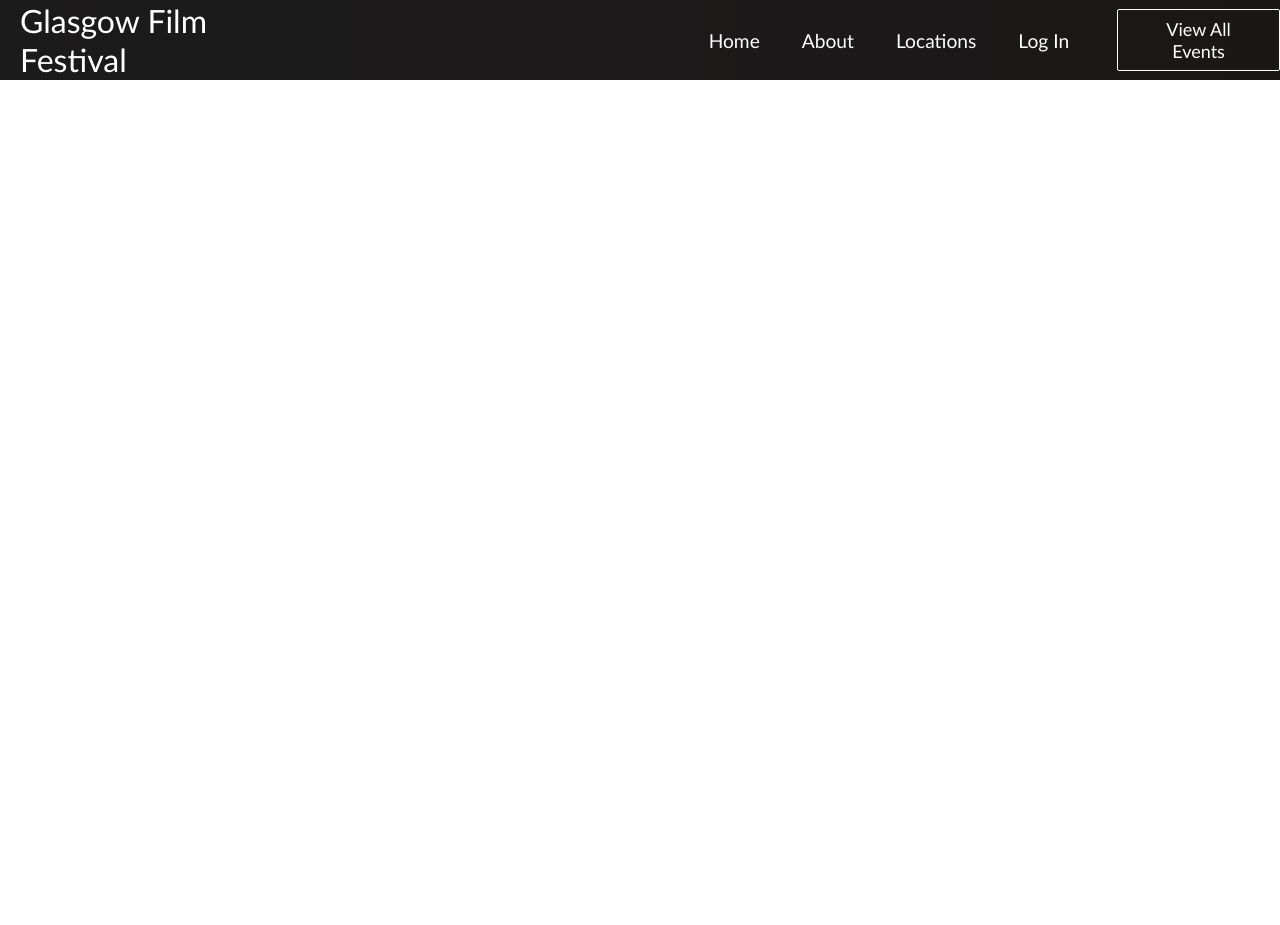
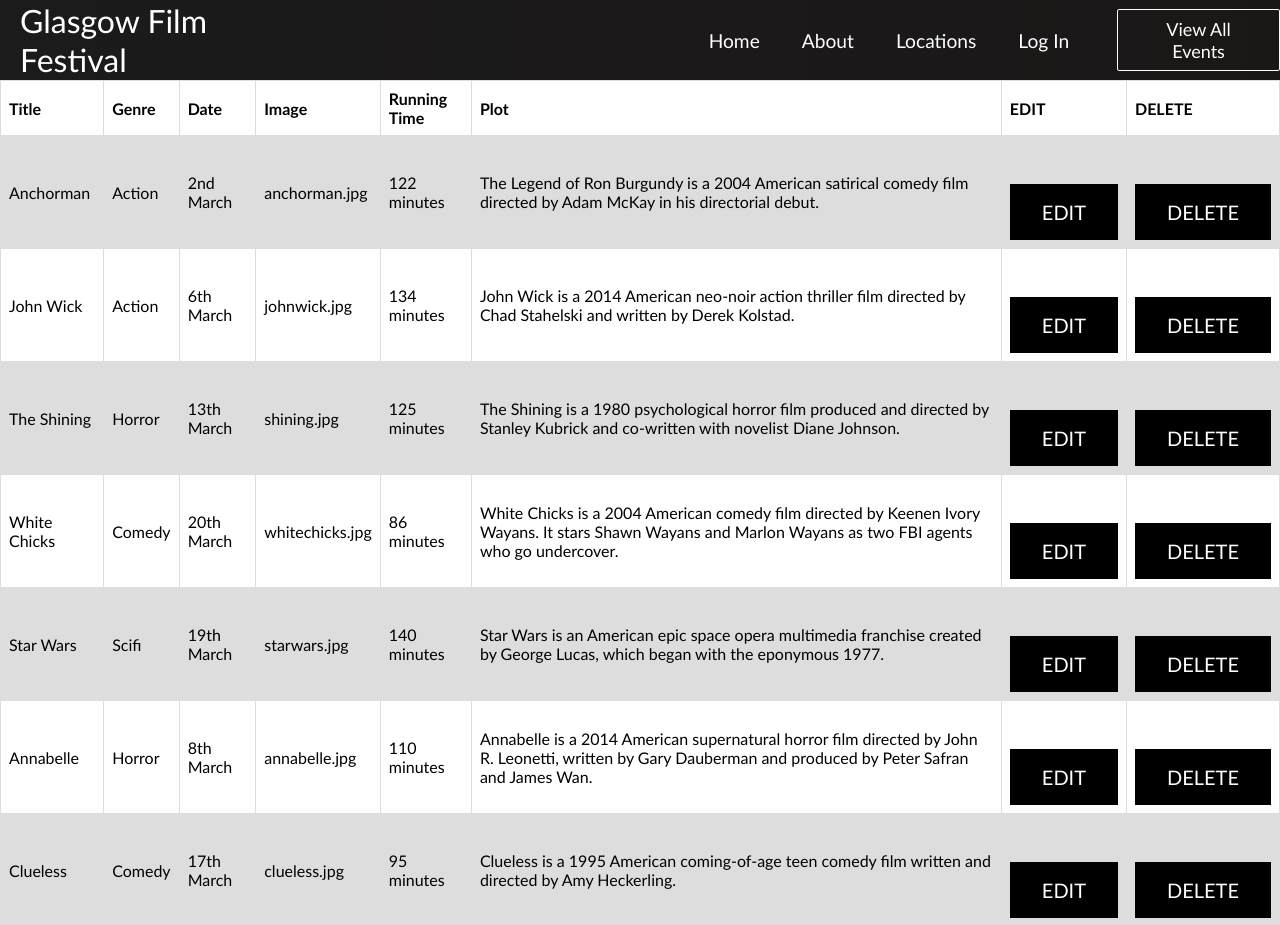
Before and after one commit to ionasloan/projectIT, a React (Create React App) app in the folder project/: page /adminmanage in a window 1280 px wide. Shown: the top 925 px of the page. Before the commit the page ends 800 px from the top, so only its background shows below. Built offline with nearby package versions, Linux system fonts and the light colour scheme.

Commit message:
modified:   project/src/App.js 	new file:   project/src/components/manage.css 	modified:   project/src/components/manageevents.js 	modified:   project/src/components/pages/adminmanage.js

```diff
--- a/project/src/App.js
+++ b/project/src/App.js
@@ -8,6 +8,7 @@
 import About from './components/pages/about';
 import Login from './components/pages/login';
 import Admin from './components/pages/adminevents';
+import Manage from './components/pages/adminmanage';
 
 function App() {
   return (
@@ -21,6 +22,7 @@
             <Route path='/about' element={<About />}/>
             <Route path='/login' element={<Login/>}/>
             <Route path='/adminevents' element={<Admin/>}/>
+            <Route path='/adminmanage' element={<Manage/>}/>
         </Routes>
     </Router>
     </>
--- /dev/null
+++ b/project/src/components/manage.css
@@ -0,0 +1,15 @@
+table {
+    font-family: arial, sans-serif;
+    border-collapse: collapse;
+    width: 100%;
+  }
+
+  td, th {
+    border: 1px solid #dddddd;
+    text-align: left;
+    padding: 8px;
+  }
+
+  tr:nth-child(even) {
+    background-color: #dddddd;
+  }
--- a/project/src/components/manageevents.js
+++ b/project/src/components/manageevents.js
@@ -1,32 +1,110 @@
 import React from 'react';
-import './about.css';
+import './manage.css';
 
 function ManageEvents() {
   return (
-    <div class="about">
-        <h1>About</h1>
-        <div class="image">
-            <img src="./images/gff.jpg" alt="gff"/>
-        </div>
+    <table>
+  <tr>
+    <th>Title</th>
+    <th>Genre</th>
+    <th>Date</th>
+    <th>Image</th>
+    <th>Running Time</th>
+    <th>Plot</th>
+    <th>EDIT</th>
+    <th>DELETE</th>
+  </tr>
 
-        <h2>Glasgow is one of the friendliest film festivals on the planet with a wide-ranging programme
-            that celebrates every corner of world cinema and provides a fantastic showcase for the best of
-            Scottish film. The 2023 edition will take place from the 2nd tothe 23rd March from
-            our beloved Glasgow Film Theatre, at selected venues across the city, our online player
-            Glasgow Film At Home (GFAH), and in cinema venues across the UK.</h2>
+  <tr>
+    <td>Anchorman</td>
+    <td>Action</td>
+    <td>2nd March</td>
+    <td>anchorman.jpg</td>
+    <td>122 minutes</td>
+    <td>The Legend of Ron Burgundy is a 2004 American satirical comedy film directed by Adam McKay in his directorial debut.</td>
+    <td><button>EDIT</button></td>
+    <td><button>DELETE</button></td>
+  </tr>
 
-            <div class="image">
-            <img src="./images/gff2.jpg" alt="gff"/>
-        </div>
+    <tr>
+    <td>John Wick</td>
+    <td>Action</td>
+    <td>6th March</td>
+    <td>johnwick.jpg</td>
+    <td>134 minutes</td>
+    <td>John Wick is a 2014 American neo-noir action thriller film directed by Chad Stahelski and written by Derek Kolstad.</td>
+    <td><button>EDIT</button></td>
+    <td><button>DELETE</button></td>
+  </tr>
 
-        <h3>
-            The Festival has a long tradition of championing new talent and ensuring that the very best
-             films from the annual submissions are given a platform in the public programme. 2022
-             submissions that screened at the Festival included Lizzie MacKenzie's Audience Award
-             winning The Hermit of Treig.
-        </h3>
+    <tr>
+    <td>The Shining</td>
+    <td>Horror</td>
+    <td>13th March</td>
+    <td>shining.jpg</td>
+    <td>125 minutes</td>
+    <td>The Shining is a 1980 psychological horror film produced and directed by Stanley Kubrick and co-written with novelist Diane Johnson.</td>
+    <td><button>EDIT</button></td>
+    <td><button>DELETE</button></td>
+  </tr>
 
-    </div>
+    <tr>
+    <td>White Chicks</td>
+    <td>Comedy</td>
+    <td>20th March</td>
+    <td>whitechicks.jpg</td>
+    <td>86 minutes</td>
+    <td>White Chicks is a 2004 American comedy film directed by Keenen Ivory Wayans. It stars Shawn Wayans and Marlon Wayans as two FBI agents who go undercover.</td>
+    <td><button>EDIT</button></td>
+    <td><button>DELETE</button></td>
+  </tr>
+
+    <tr>
+    <td>Star Wars</td>
+    <td>Scifi</td>
+    <td>19th March</td>
+    <td>starwars.jpg</td>
+    <td>140 minutes</td>
+    <td>Star Wars is an American epic space opera multimedia franchise created by George Lucas, which began with the eponymous 1977.</td>
+    <td><button>EDIT</button></td>
+    <td><button>DELETE</button></td>
+  </tr>
+
+    <tr>
+    <td>Annabelle</td>
+    <td>Horror</td>
+    <td>8th March</td>
+    <td>annabelle.jpg</td>
+    <td>110 minutes</td>
+    <td>Annabelle is a 2014 American supernatural horror film directed by John R. Leonetti, written by Gary Dauberman and produced by Peter Safran and James Wan.</td>
+    <td><button>EDIT</button></td>
+    <td><button>DELETE</button></td>
+  </tr>
+
+
+      <tr>
+    <td>Clueless</td>
+    <td>Comedy</td>
+    <td>17th March</td>
+    <td>clueless.jpg</td>
+    <td>95 minutes</td>
+    <td>Clueless is a 1995 American coming-of-age teen comedy film written and directed by Amy Heckerling.</td>
+    <td><button>EDIT</button></td>
+    <td><button>DELETE</button></td>
+  </tr>
+
+    <tr>
+    <td>Pulp Fiction</td>
+    <td>Action</td>
+    <td>16th March</td>
+    <td>pulpfiction.jpg</td>
+    <td>150 minutes</td>
+    <td>Pulp Fiction is a 1994 American crime film written and directed by Quentin Tarantino, who conceived it with Roger Avary.</td>
+    <td><button>EDIT</button></td>
+    <td><button>DELETE</button></td>
+  </tr>
+
+</table>
   );
 }
 
--- a/project/src/components/pages/adminmanage.js
+++ b/project/src/components/pages/adminmanage.js
@@ -1,6 +1,6 @@
 import React from 'react';
 import '../../App.css';
-import ManageEvents from '../about';
+import ManageEvents from '../manageevents';
 import Footer from '../footer';
 
 
```
